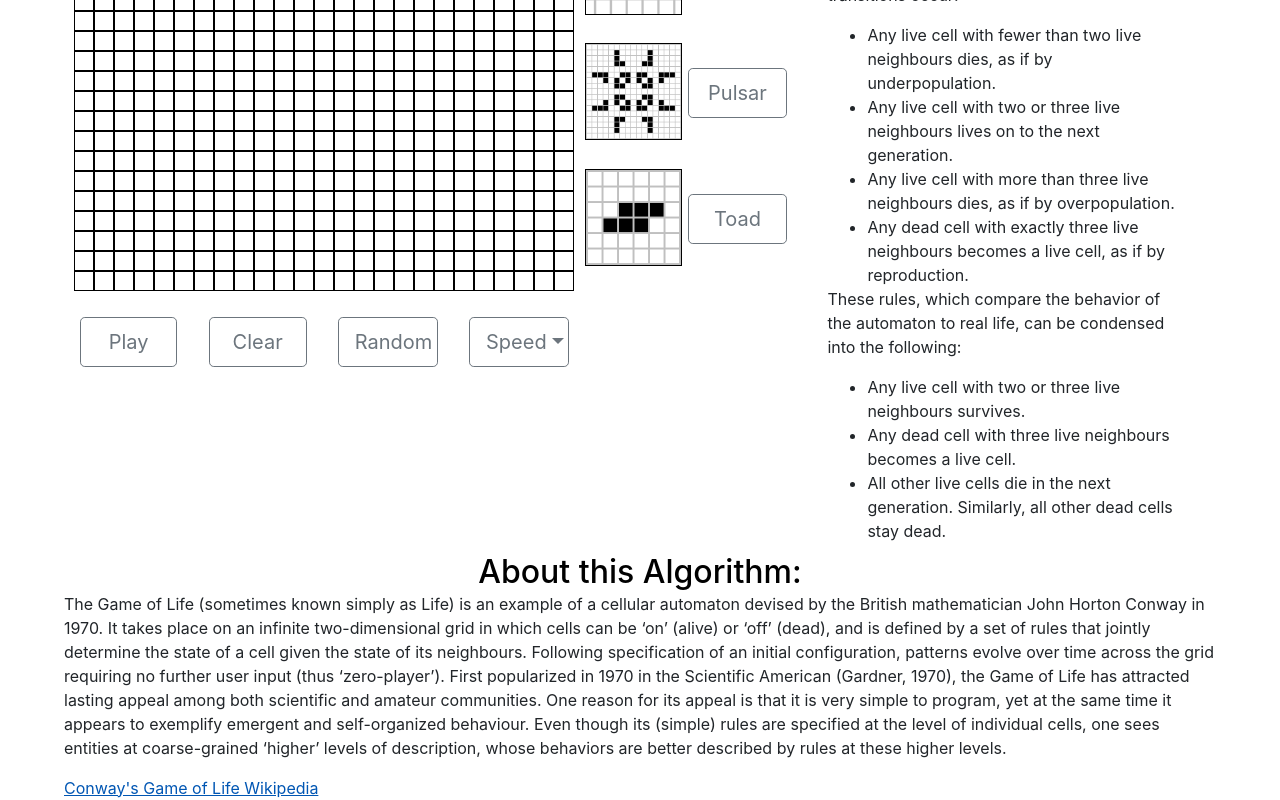
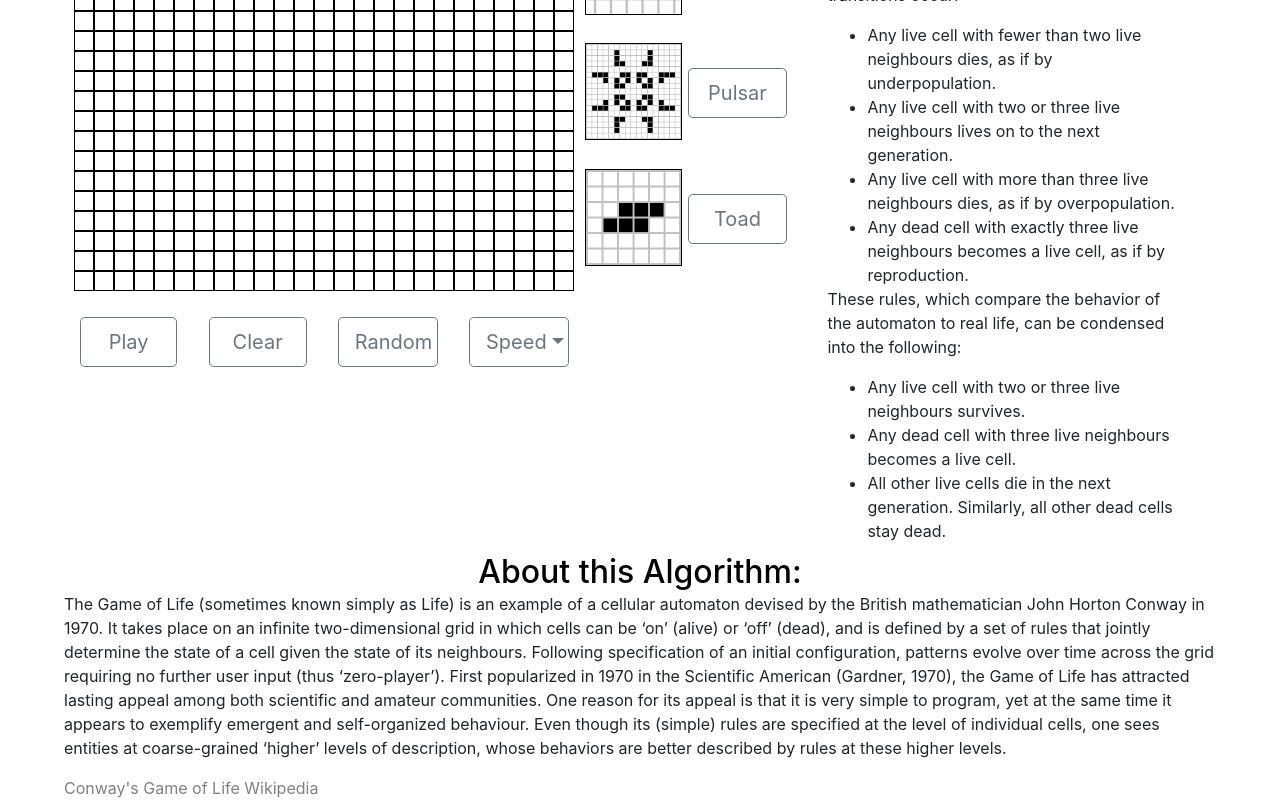
Before and after one commit to shanejeremich/Game-of-Life, a React (Create React App) app: page / in a window 1280 px wide. In both pictures the pointer is over the link "Conway's Game of Life Wikipedia". Shown: the part 338-1138 px from the top of the page. Built offline with nearby package versions, Linux system fonts and the light colour scheme.

Commit message:
updated styling on a tags

```diff
--- a/src/theme/index.css
+++ b/src/theme/index.css
@@ -28,8 +28,9 @@ a {
     color: black;
 }
 
-a:hover _ {
+a:hover {
     color: gray;
+    text-decoration: none;
 }
 
 a:visited {
```
